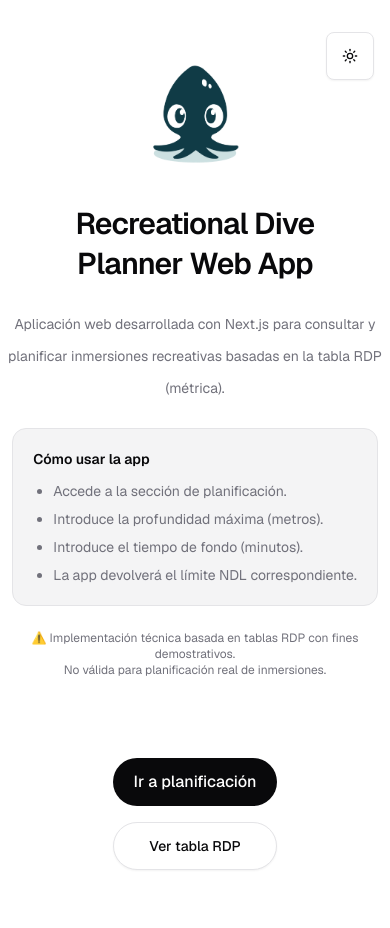
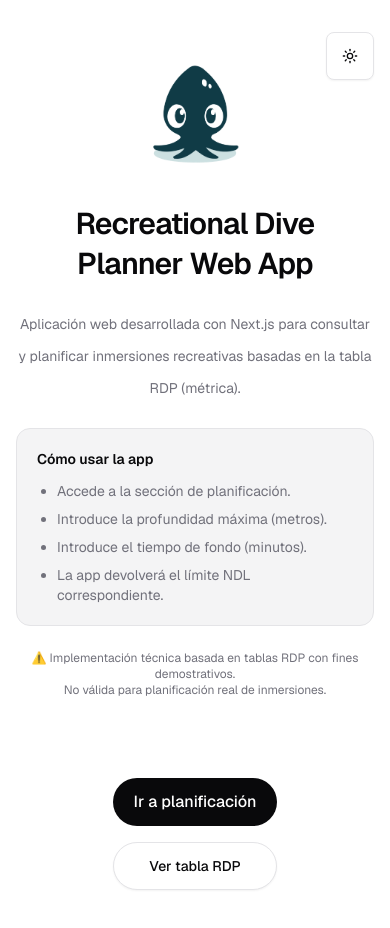
Before and after one commit to eQuechen/recreational-dive-planner, a Next.js app: page / in a window 390 px wide. Shown: the top 928 px of the page. Built offline with nearby package versions, Linux system fonts and the light colour scheme.

Commit message:
fix(ui): adjust padding in home for mobile interface

```diff
--- a/app/page.tsx
+++ b/app/page.tsx
@@ -4,7 +4,7 @@ import { RdpDialog } from "@/components/rdp-dialog";
 
 export default function Home() {
   return (
-      <main className="relative flex min-h-screen w-full max-w-7xl flex-col justify-center items-center md:items-start bg-background sm:px-8 md:px-16 py-16 sm:py-24 md:py-32">
+      <main className="relative flex min-h-screen w-full max-w-7xl flex-col justify-center items-center md:items-start bg-background px-4 sm:px-8 md:px-16 py-16 sm:py-24 md:py-32">
         {/* Light - Desktop */}
         <Image
           className="hidden sm:block dark:hidden"
```
